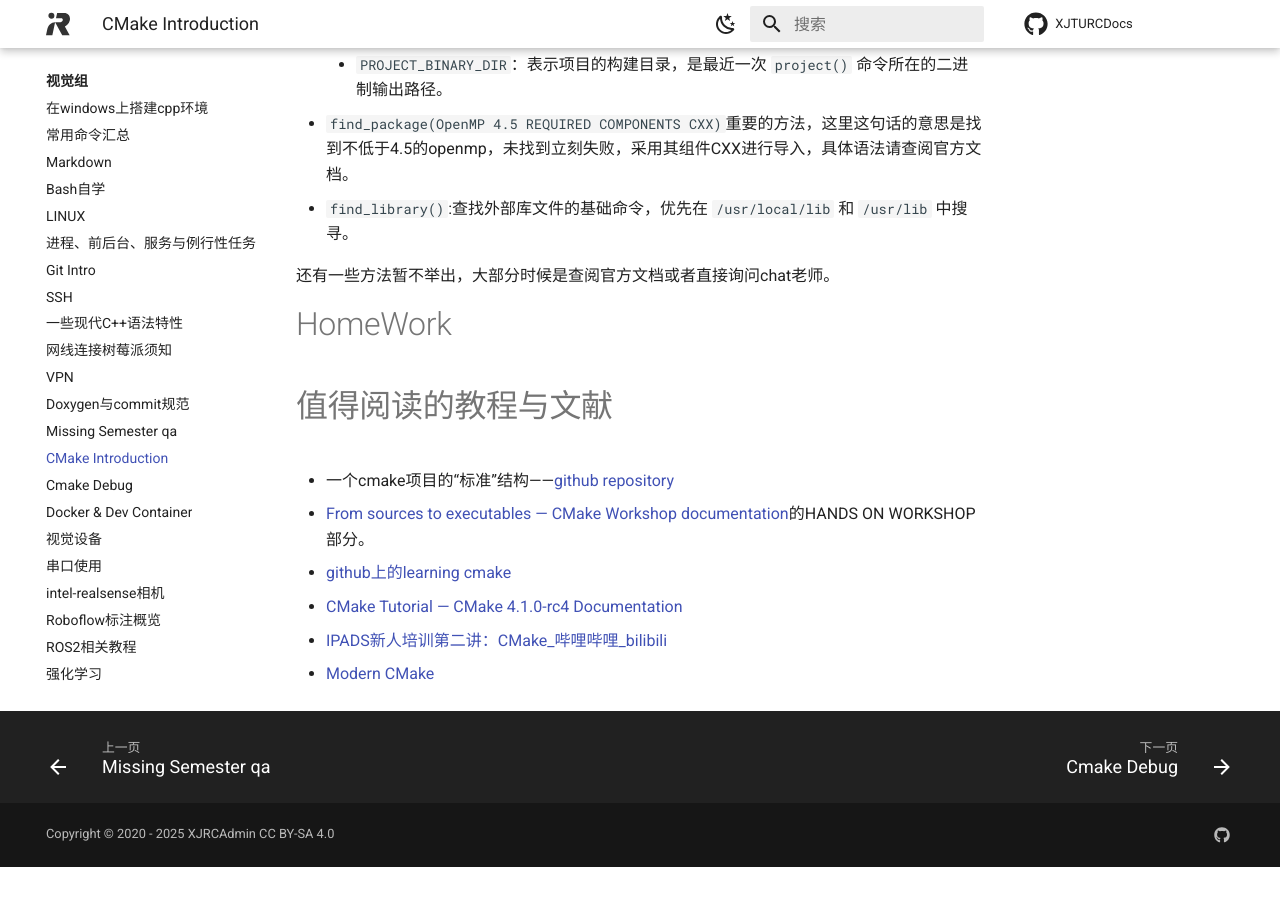
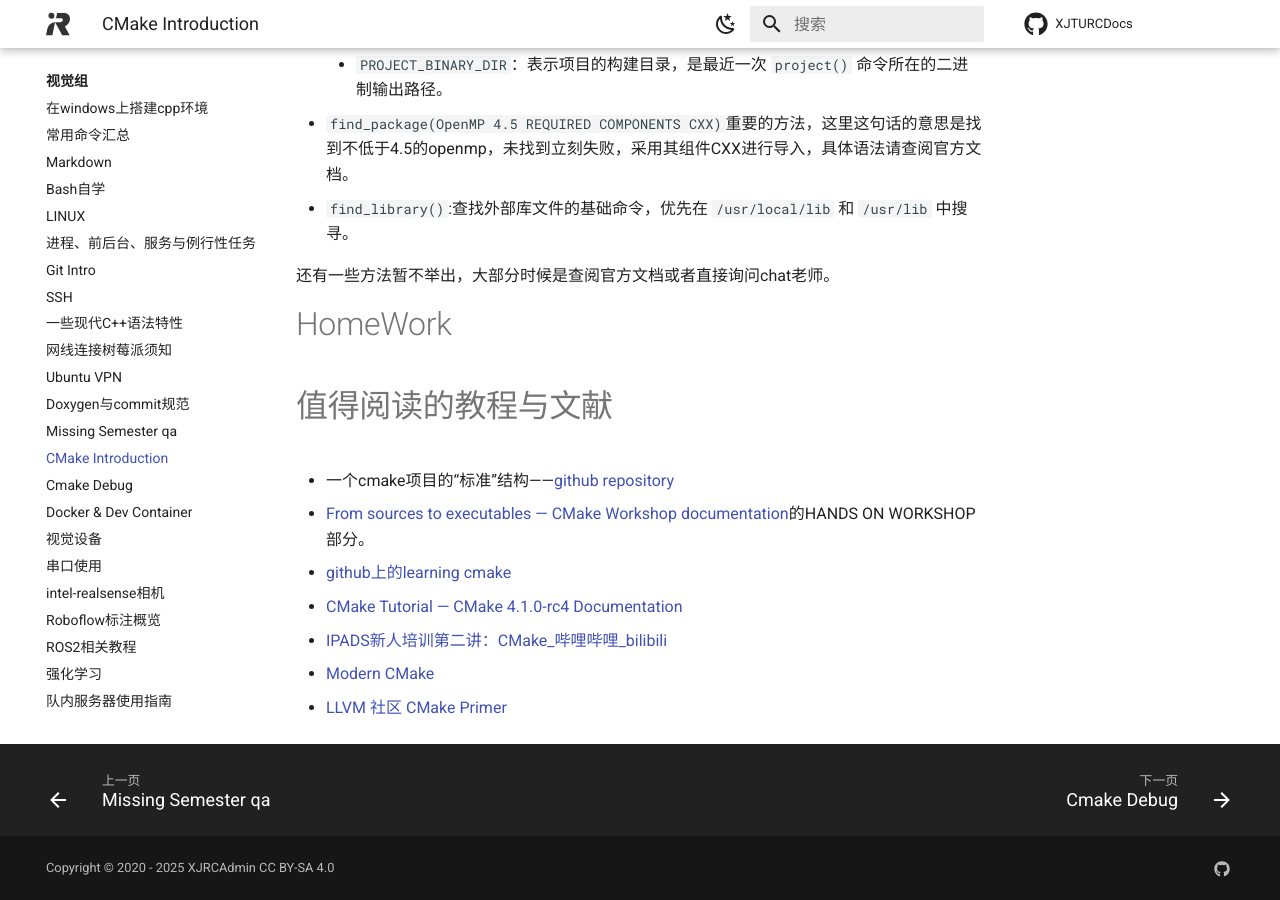
Before and after one commit to XJRCAdmin/XJTURCDocs, an MkDocs documentation site: the page built from docs/blog/vision/CMake/index.md, in a window 1280 px wide and 900 px high, scrolled down 3195 px. Built offline with MkDocs 1.6.1 and Material for MkDocs 9.7.7, drawn with Linux system fonts in a browser that asks for light colours; comment, search, counter and statistics services are not loaded; before the commit the page ends 4062 px from its top, so only the background shows below that.

Commit message:
docs(blog): 更新 CMake 资源并调整导航结构
- 在 CMake 资源列表中添加 LLVM 社区 CMake Primer
- 更新导航结构，将"VPN"标题改为"Ubuntu VPN"

```diff
--- a/docs/blog/vision/CMake/index.md
+++ b/docs/blog/vision/CMake/index.md
@@ -117,3 +117,4 @@ install (FILES cmake-examples.conf
 - [CMake Tutorial — CMake 4.1.0-rc4 Documentation](https://cmake.org/cmake/help/latest/guide/tutorial/)
 - [IPADS新人培训第二讲：CMake_哔哩哔哩_bilibili](https://www.bilibili.com/video/BV14h41187FZ?vd_source=7bd9495d31281f143b7b2db3418d2f17&spm_id_from=333.788.videopod.sections)
 - [Modern CMake](https://cliutils.gitlab.io/modern-cmake/)
+- [LLVM 社区 CMake Primer](https://llvm.org/docs/CMakePrimer.html#modules)
--- a/mkdocs.yml
+++ b/mkdocs.yml
@@ -105,7 +105,7 @@ nav:
       - SSH: blog/vision/ssh&remotessh/index.md
       - 一些现代C++语法特性: blog/vision/ModernCpp/index.md
       - 网线连接树莓派须知: blog/vision/raspberry/index.md
-      - VPN: blog/vision/VPN教程/index.md
+      - Ubuntu VPN: blog/vision/VPN教程/index.md
       - Doxygen与commit规范: blog/vision/Doxygen-commit/index.md
       - Missing Semester qa: blog/vision/qa/index.md
       - CMake Introduction: blog/vision/CMake/index.md
```
